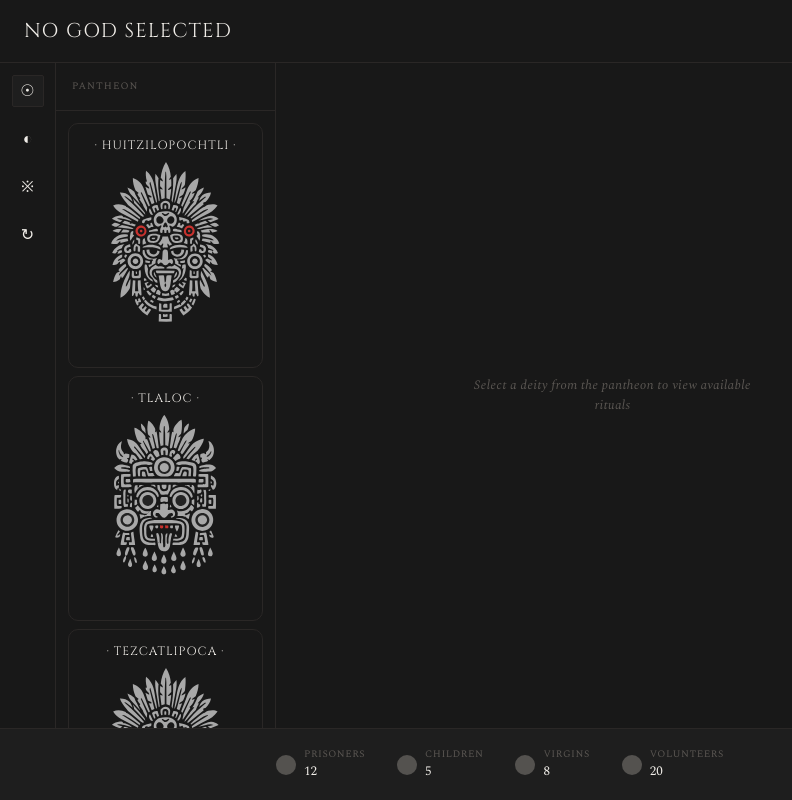
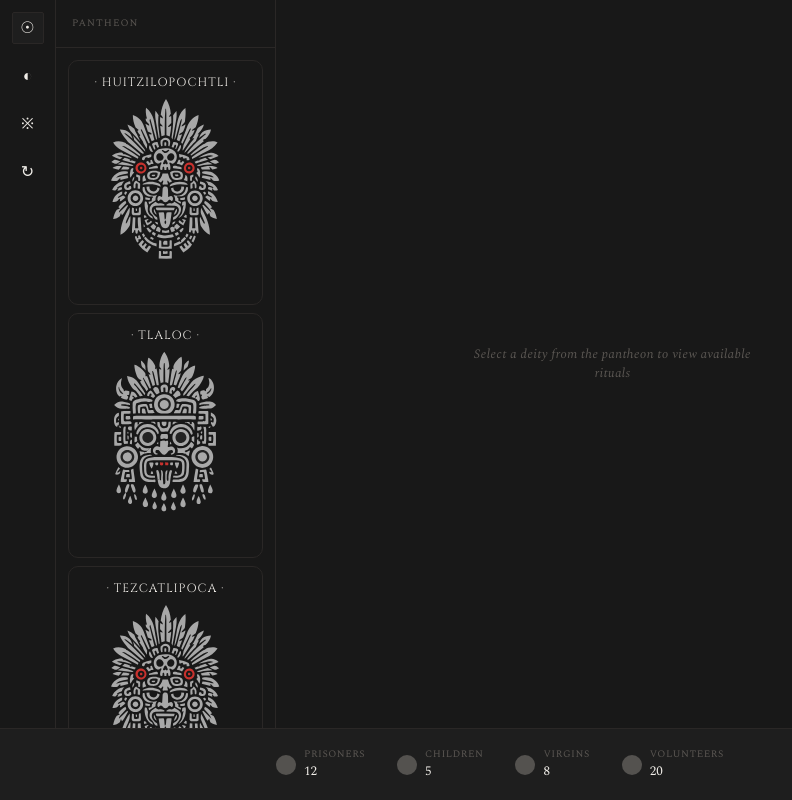
Before and after one commit to eyalraz200-cell/Sun-Keeper, a React (Vite) app: page / in a window 1280 px wide. Shown: the whole page, without its empty margins (0-792 px from the left). Built offline with nearby package versions, Linux system fonts and the light colour scheme.

Commit message:
Remove header bar - restore original layout from Figma

```diff
--- a/src/App.tsx
+++ b/src/App.tsx
@@ -105,8 +105,8 @@ function App() {
         onSelectGod={handleSelectGod}
         resources={resources}
         mainContent={mainContent}
-        selectedGodName={selectedGod?.name}
-        selectedGodDesc={selectedGod?.description}
+
+
       />
       {selectedRitual && (
         <PantheonEffects
--- a/src/components/AppShell.tsx
+++ b/src/components/AppShell.tsx
@@ -1,5 +1,5 @@
 import type { ReactNode } from 'react'
-import { COLORS, FONTS } from '../tokens'
+import { COLORS } from '../tokens'
 import { SidebarNav } from './SidebarNav'
 import { DeityList } from './DeityList'
 import { ResourceBar } from './ResourceBar'
@@ -16,8 +16,6 @@ interface AppShellProps {
     volunteers: number
   }
   mainContent: ReactNode
-  selectedGodName?: string
-  selectedGodDesc?: string
 }
 
 export function AppShell({
@@ -26,8 +24,6 @@ export function AppShell({
   onSelectGod,
   resources,
   mainContent,
-  selectedGodName,
-  selectedGodDesc,
 }: AppShellProps) {
   return (
     <div
@@ -39,47 +35,6 @@ export function AppShell({
         backgroundColor: COLORS.bgBase,
       }}
     >
-      {/* Header */}
-      <div
-        style={{
-          display: 'flex',
-          alignItems: 'center',
-          justifyContent: 'space-between',
-          padding: '16px 24px',
-          borderBottom: `1px solid ${COLORS.borderDim}`,
-          backgroundColor: COLORS.bgBase,
-          minHeight: '60px',
-        }}
-      >
-        <div>
-          <h1
-            style={{
-              fontFamily: FONTS.cinzel,
-              fontSize: '20px',
-              fontWeight: 'normal',
-              letterSpacing: '1.2px',
-              color: COLORS.textBase,
-              margin: 0,
-              textTransform: 'uppercase',
-            }}
-          >
-            {selectedGodName ? selectedGodName.toUpperCase() : 'NO GOD SELECTED'}
-          </h1>
-          {selectedGodDesc && (
-            <p
-              style={{
-                fontFamily: FONTS.spectral,
-                fontSize: '14px',
-                color: COLORS.textMuted,
-                margin: '4px 0 0 0',
-              }}
-            >
-              {selectedGodDesc}
-            </p>
-          )}
-        </div>
-      </div>
-
       {/* Main content area */}
       <div style={{ display: 'flex', flex: 1, overflow: 'hidden' }}>
         {/* Left navigation */}
@@ -106,7 +61,7 @@ export function AppShell({
           style={{
             width: '331px',
             backgroundColor: COLORS.bgBase,
-            borderLeft: `1px solid ${COLORS.borderDim}`,
+            borderLeft: `1px solid #545454`,
             opacity: 0.1,
           }}
         />
```
